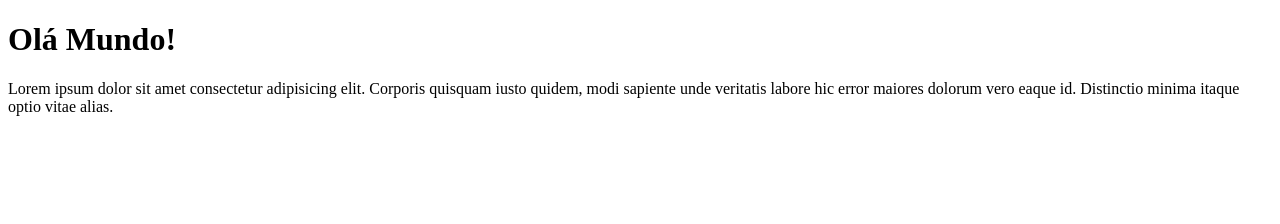
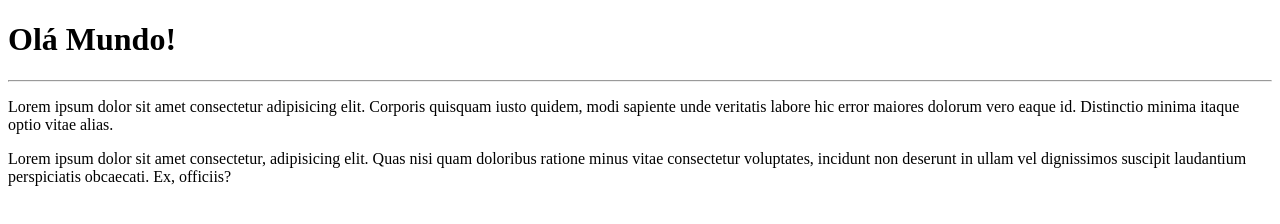
Before and after one commit to f-araujo/Ola-Mundo, a plain HTML site: page site-exemplo/index.html in a window 1280 px wide. Drawn offline with Linux system fonts and the light colour scheme.

Commit message:
Adicionei um paragrafo

```diff
--- a/site-exemplo/index.html
+++ b/site-exemplo/index.html
@@ -7,7 +7,8 @@
 </head>
 <body>
     <h1>Olá Mundo!</h1>
-
+    <hr>
     <p>Lorem ipsum dolor sit amet consectetur adipisicing elit. Corporis quisquam iusto quidem, modi sapiente unde veritatis labore hic error maiores dolorum vero eaque id. Distinctio minima itaque optio vitae alias.</p>
+    <p>Lorem ipsum dolor sit amet consectetur, adipisicing elit. Quas nisi quam doloribus ratione minus vitae consectetur voluptates, incidunt non deserunt in ullam vel dignissimos suscipit laudantium perspiciatis obcaecati. Ex, officiis?</p>
 </body>
 </html>
```
